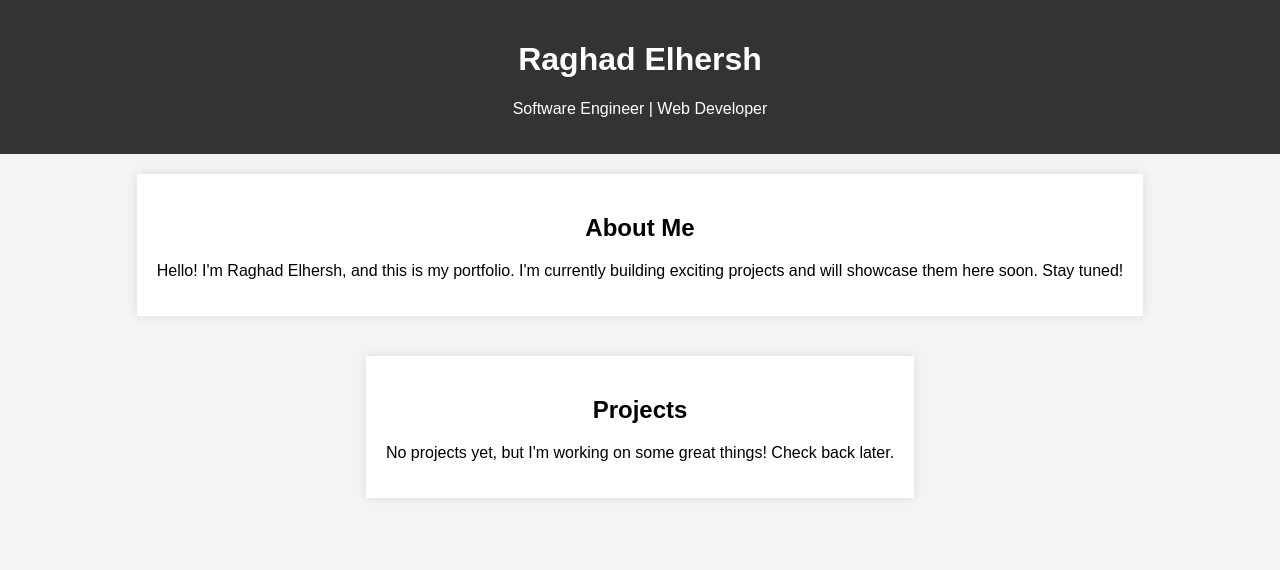
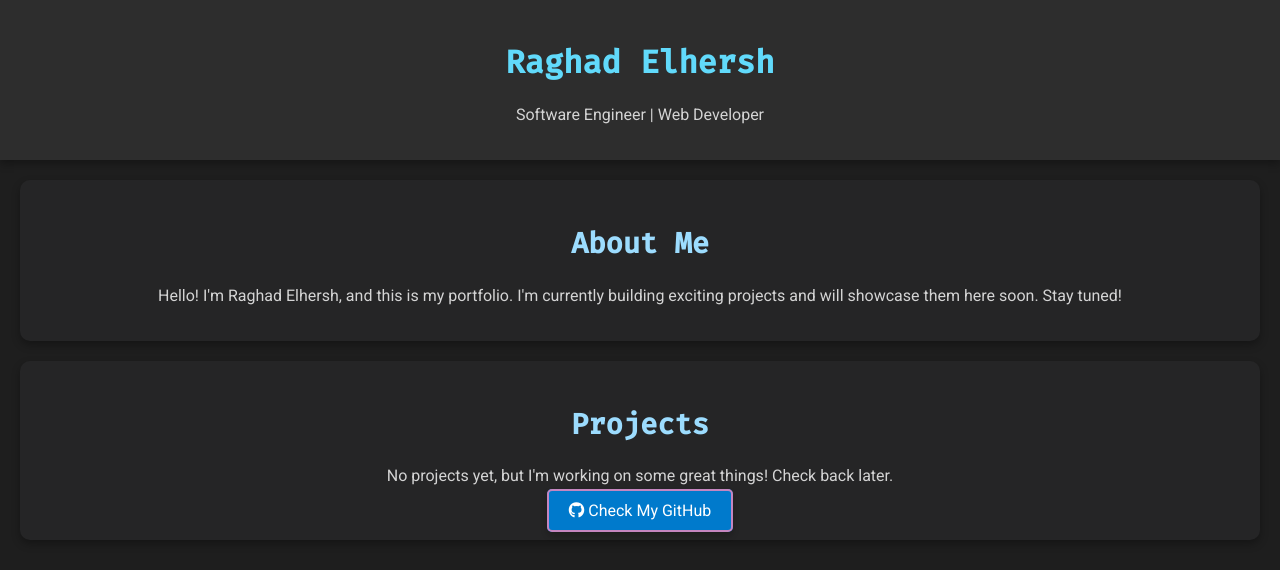
Before and after one commit to RaghadElhersh/RaghadElhersh.github.io, a plain HTML site: page index.html in a window 1280 px wide. Drawn offline with Linux system fonts and the light colour scheme.

Commit message:
Move styles to external style.css

```diff
--- a/index.html
+++ b/index.html
@@ -4,31 +4,16 @@
     <meta charset="UTF-8">
     <meta name="viewport" content="width=device-width, initial-scale=1.0">
     <title>Raghad Elhersh Portfolio</title>
-    <style>
-        body {
-            font-family: Arial, sans-serif;
-            background-color: #f4f4f4;
-            margin: 0;
-            padding: 0;
-            text-align: center;
-        }
-        header {
-            background-color: #333;
-            color: white;
-            padding: 20px 0;
-        }
-        section {
-            margin: 20px;
-            padding: 20px;
-            background-color: white;
-            box-shadow: 0 0 10px rgba(0, 0, 0, 0.1);
-            display: inline-block;
-        }
-    </style>
+    <!-- Google Fonts: Roboto for professional text, Fira Code for coding headers -->
+    <link rel="stylesheet" href="https://fonts.googleapis.com/css2?family=Fira+Code:wght@400;500&family=Roboto:wght@400;700&display=swap">
+    <!-- Font Awesome for coding-style icons -->
+    <link rel="stylesheet" href="https://cdnjs.cloudflare.com/ajax/libs/font-awesome/6.0.0-beta3/css/all.min.css">
+    <!-- Link to the external CSS file -->
+    <link rel="stylesheet" href="style.css">
 </head>
 <body>
     <header>
-        <h1>Raghad Elhersh</h1>
+        <h1> Raghad Elhersh</h1>
         <p>Software Engineer | Web Developer</p>
     </header>
 
@@ -40,6 +25,9 @@
     <section>
         <h2>Projects</h2>
         <p>No projects yet, but I'm working on some great things! Check back later.</p>
+        <a href="https://github.com/your-username" class="button">
+            <i class="fab fa-github"></i> Check My GitHub
+        </a>
     </section>
 </body>
 </html>
--- a/style.css
+++ b/style.css
@@ -1,27 +1,69 @@
+/* General body styling */
 body {
-    font-family: Arial, sans-serif;
-    background-color: #f4f4f4;
+    font-family: 'Roboto', sans-serif; /* Professional font */
+    background-color: #1E1E1E; /* Dark background for coding feel */
+    color: #CFCFCF; /* Light text color */
     margin: 0;
     padding: 0;
+    text-align: center;
 }
+
+/* Header styling */
 header {
-    background-color: #333;
+    background-color: #2D2D2D; /* Darker header */
+    color: #61DAFB; /* Subtle neon blue for text */
+    padding: 20px 0;
+    font-family: 'Fira Code', monospace; /* Coding-style font for headers */
+    box-shadow: 0 4px 8px rgba(0, 0, 0, 0.3); /* Subtle shadow */
+}
+
+/* Section styling */
+section {
+    margin: 20px;
+    padding: 20px;
+    background-color: #252526; /* Slightly lighter background for sections */
+    border-radius: 10px; /* Soft rounded corners for a clean look */
+    box-shadow: 0 4px 8px rgba(0, 0, 0, 0.3); /* Shadow for depth */
+}
+
+/* Heading and paragraph styling */
+h2 {
+    color: #9CDCFE; /* Light blue for section titles */
+    font-family: 'Fira Code', monospace; /* Coding font for section headers */
+    font-size: 1.8rem;
+}
+
+p {
+    font-family: 'Roboto', sans-serif; /* Professional font for body text */
+    color: #D4D4D4; /* Light gray text */
+}
+
+/* Link and button styling */
+a {
+    color: #C586C0; /* Neon purple for links */
+    text-decoration: none;
+    border: 2px solid #C586C0;
+    padding: 8px 16px;
+    border-radius: 5px;
+    transition: background-color 0.3s ease, color 0.3s ease;
+}
+
+a:hover {
+    background-color: #C586C0;
     color: white;
-    text-align: center;
-    padding: 20px 0;
 }
-h1 {
-    margin: 0;
+
+a.button {
+    background-color: #007ACC; /* Visual Studio Code blue */
+    color: white;
+    padding: 10px 20px;
+    border-radius: 5px;
+    font-family: 'Roboto', sans-serif; /* Professional font for buttons */
+    text-decoration: none;
+    box-shadow: 0 4px 6px rgba(0, 0, 0, 0.2);
+    transition: background-color 0.3s;
 }
-section#projects {
-    padding: 20px;
+
+a.button:hover {
+    background-color: #005A9E; /* Darken on hover */
 }
-footer {
-    background-color: #333;
-    color: white;
-    text-align: center;
-    padding: 10px;
-    position: fixed;
-    width: 100%;
-    bottom: 0;
-}
```
